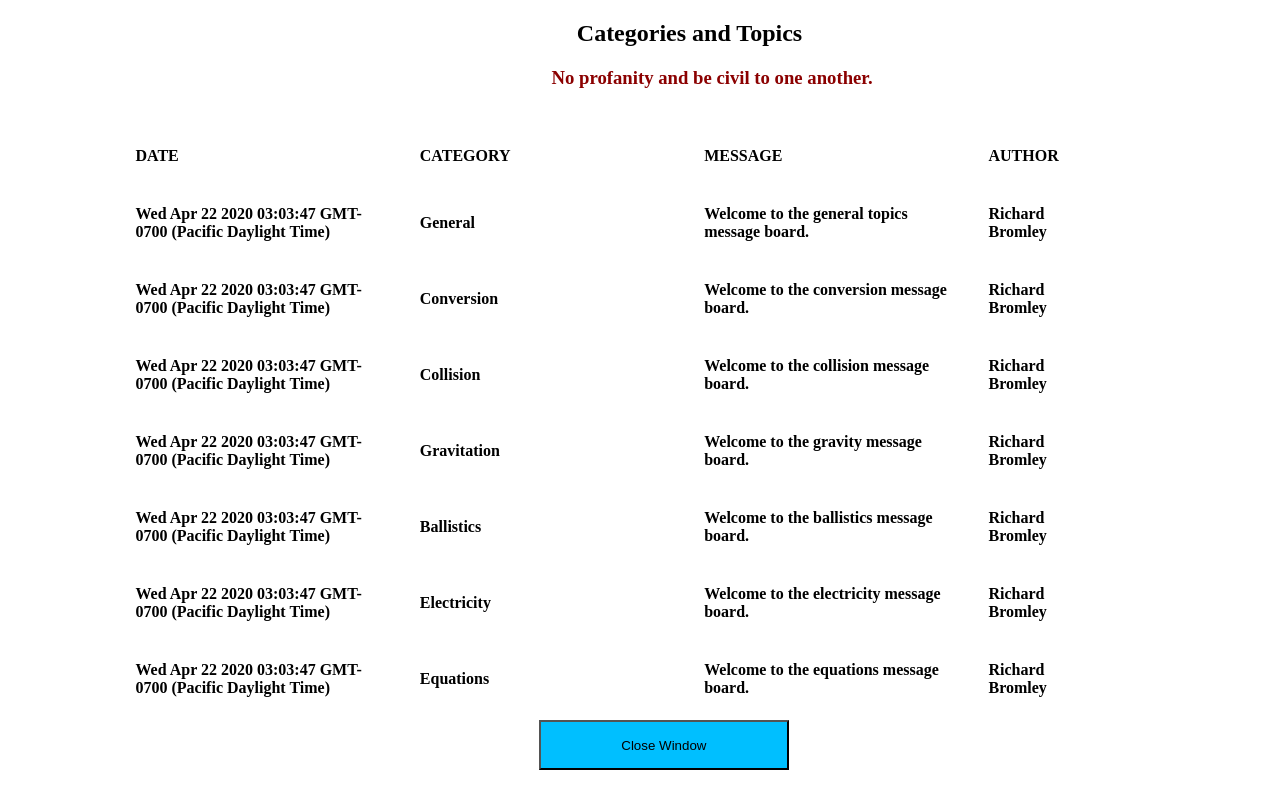
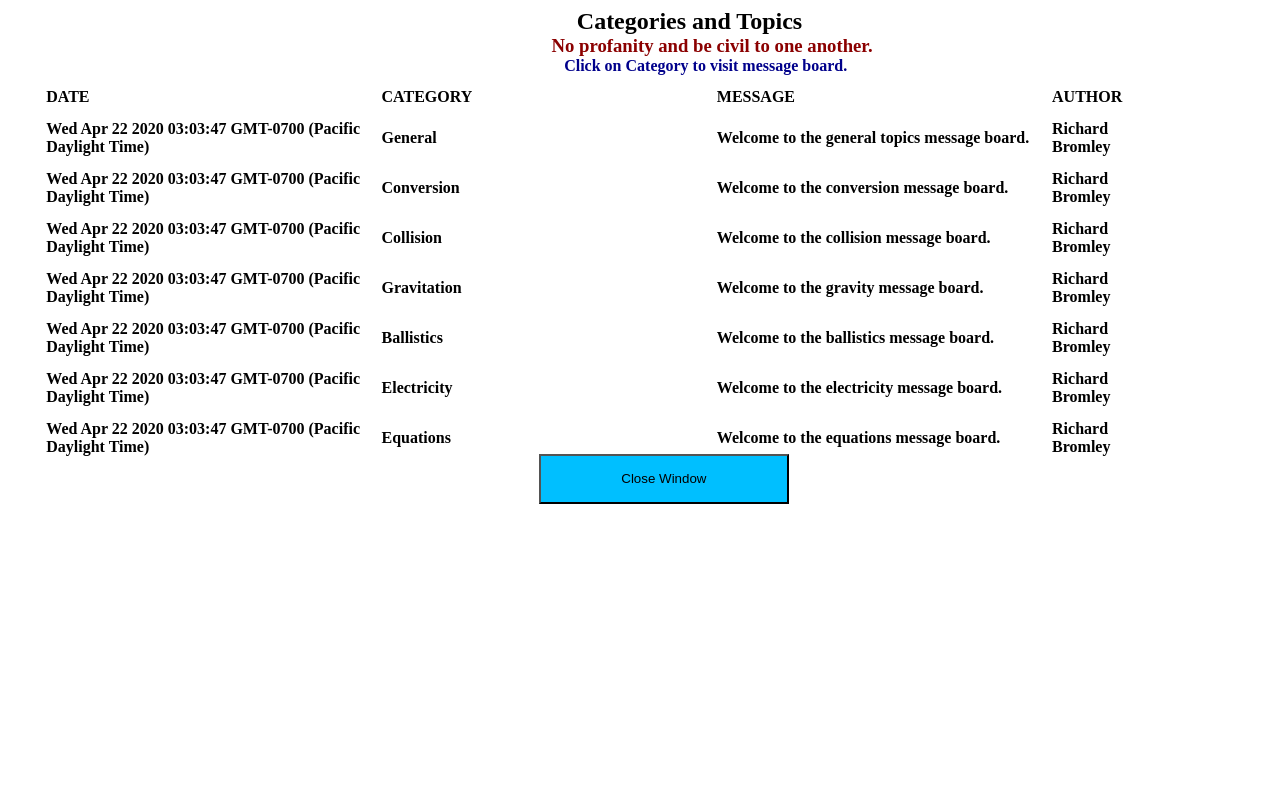
Before and after one commit to dickbrmly/Physics, a website: page messages/index.html in a window 1280 px wide. Shown: the top 800 px of the page. Drawn offline with Linux system fonts and the light colour scheme.

Commit message:
edited message board

```diff
--- a/messages/index.css
+++ b/messages/index.css
@@ -3,11 +3,11 @@ table, td, th {
 }
 
 table {
-    margin-left: 7%;
+    margin-left: 2%;
     border-collapse: separate;
-    border-spacing: 3vw;
-    width: 80%;
-    height: 90%;
+    border-spacing: 1vw;
+    width: 90%;
+    height: 80%;
 }
 
 th, td {
--- a/messages/index.html
+++ b/messages/index.html
@@ -10,9 +10,10 @@
         <meta name="author" content="Richard Bromley">
         <meta name="viewport" content="width=device-width, initial-scale=1.0">
     </head>
-    <h2 style="margin-left:45%">Categories and Topics</h2>
-    <h3 style="margin-left:43%; color:darkred">No profanity and be civil to one another.</h3>
+    <h2 style="margin-top:0%; margin-bottom:0%; margin-left:45%">Categories and Topics</h2>
+    <h3 style="margin-top:0%; margin-bottom:0%; margin-left:43%; color:darkred">No profanity and be civil to one another.</h3>
+    <h4 style="margin-top:0%; margin-bottom:0%; margin-left:44%; color:darkblue">Click on Category to visit message board.</h4>
     <body>
-        <table id='topics' class='topics'></table>
+        <table id='topics' style="margin-bottom:0%; margin-top:0%" class='topics'></table>
         <button class="button" onclick="window.close()"> Close Window </button>
     </body>
```
